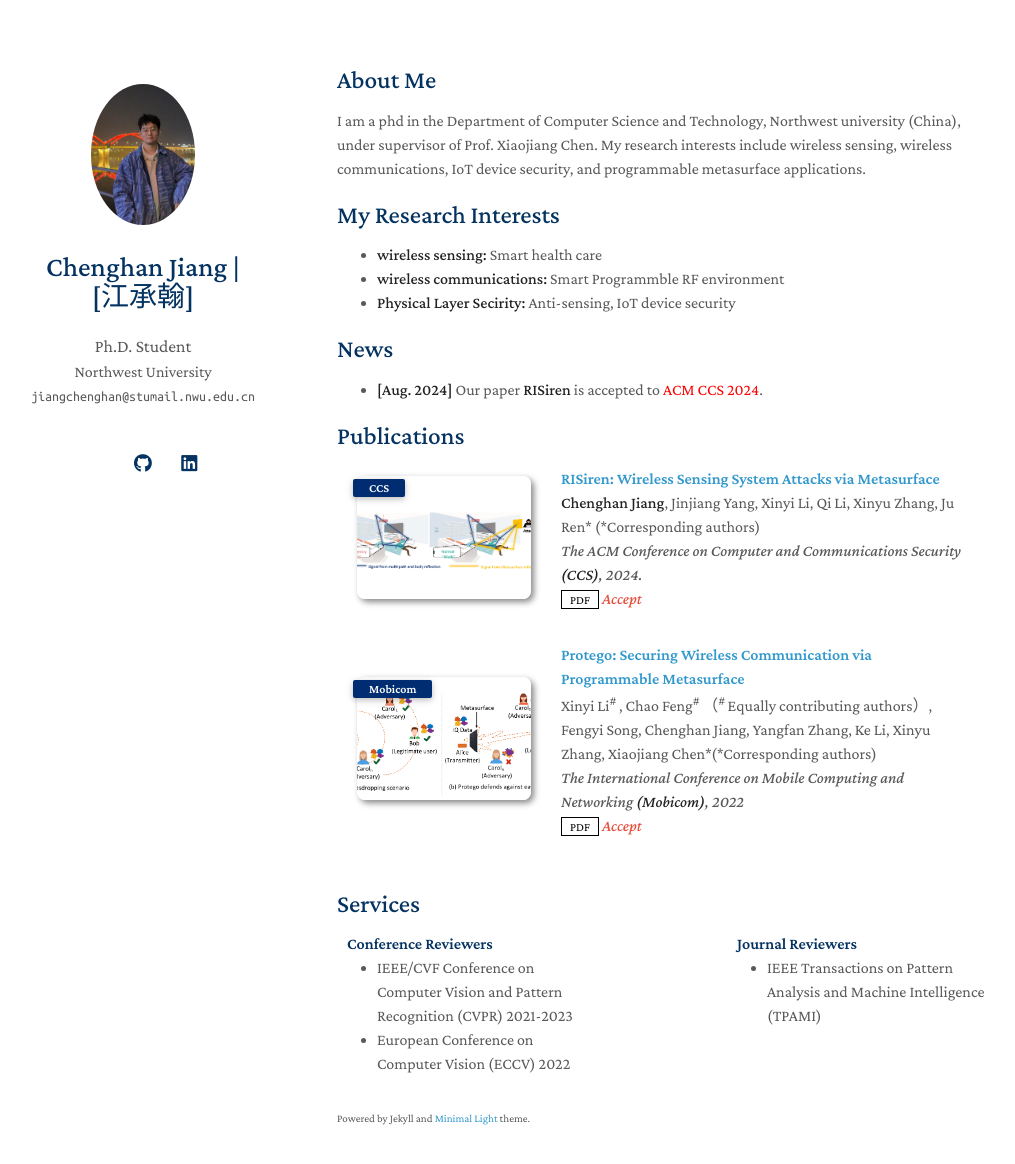
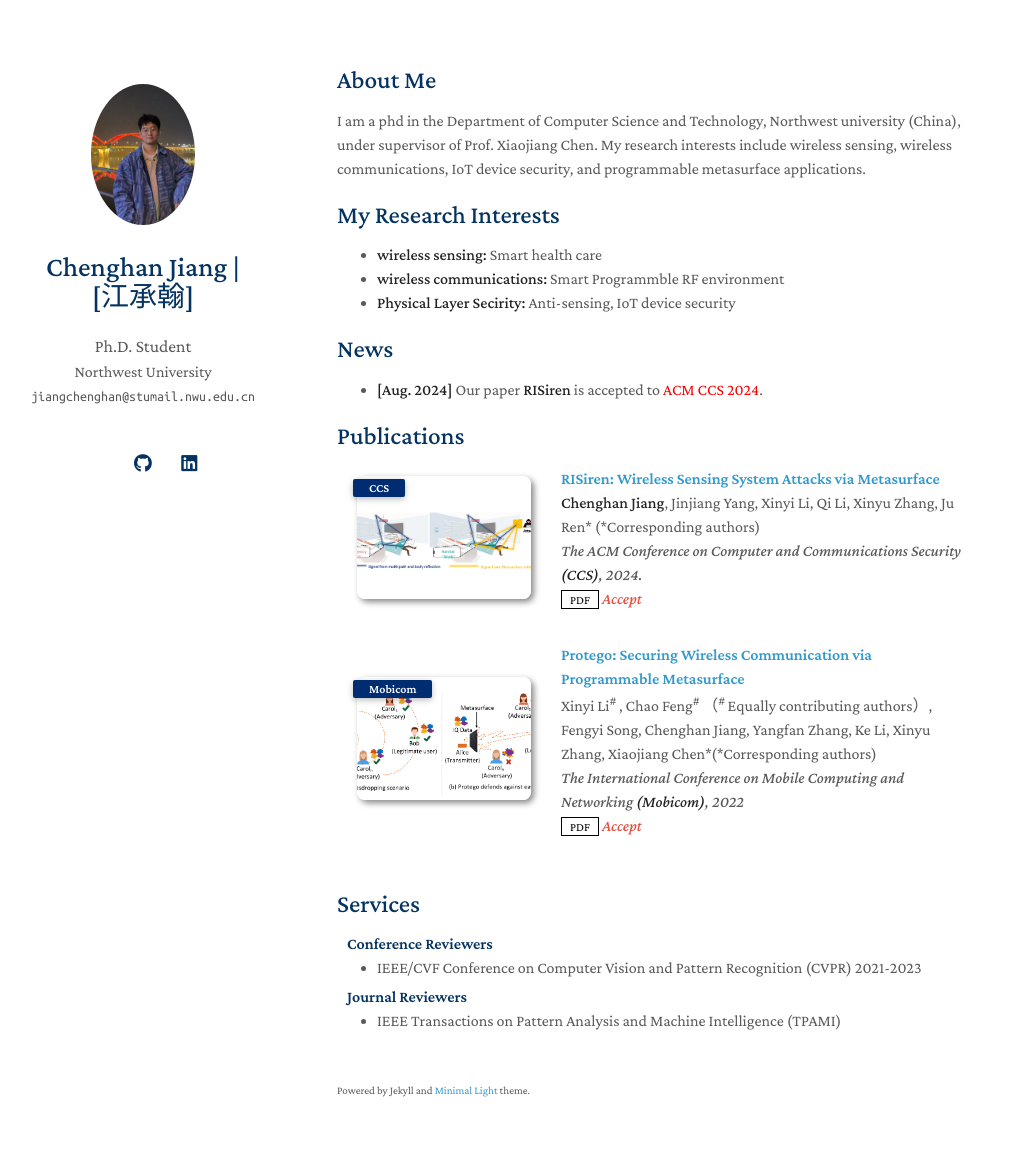
Before and after one commit to HappyChenghan/HappyChenghan.github.io, a Jekyll site: the page built from index.md, in a window 1280 px wide and 1199 px high. Shown: the top 1164 px of the window, without its empty margins (133-1148 px from the left). Built offline with Jekyll 4.4.1, drawn with Linux system fonts in a browser that asks for light colours; a style sheet for code colours, icons or effects is not loaded; our own code applies the rules of GitHub Pages for plain Markdown files.

Commit message:
Update services.md

```diff
--- a/_includes/services.md
+++ b/_includes/services.md
@@ -1,26 +1,16 @@
 ## Services
 
+<h4 style="margin:0 10px 0;">Conference Reviewers</h4>
 
-<!--   <li>IEEE/CVF Conference on Computer Vision and Pattern Recognition (CVPR) 2021-2023 -->
-<!-- <!--   <li><a href="http://iccv2021.thecvf.com/"><autocolor>IEEE/CVF International Conference on Computer Vision (ICCV) 2021</autocolor></a></li> -->
-<!--   <li>European Conference on Computer Vision (ECCV) 2022 -->
+<ul style="margin:0 0 5px;">
+  <li>IEEE/CVF Conference on Computer Vision and Pattern Recognition (CVPR) 2021-2023</li>
+<!--   <li><a href="http://iccv2021.thecvf.com/"><autocolor>IEEE/CVF International Conference on Computer Vision (ICCV) 2021</autocolor></a></li>
+  <li><a href="https://eccv2022.ecva.net/"><autocolor>European Conference on Computer Vision (ECCV) 2022</autocolor></a></li> -->
+</ul>
 
-<div style="display: flex; justify-content: space-between;">
-  <div style="width: 40%;">
-    <h4 style="margin: 0 10px 0;">Conference Reviewers</h4>
-    <ul style="margin: 0 0 5px;">
-      <li>IEEE/CVF Conference on Computer Vision and Pattern Recognition (CVPR) 2021-2023</li>
-      <li>European Conference on Computer Vision (ECCV) 2022</li>
-    </ul>
-  </div>
+<h4 style="margin:0 10px 0;">Journal Reviewers</h4>
 
-  <div style="width: 40%;">
-    <h4 style="margin: 0 10px 0;">Journal Reviewers</h4>
-    <ul style="margin: 0 0 20px;">
-      <li>IEEE Transactions on Pattern Analysis and Machine Intelligence (TPAMI)</li>
-    </ul>
-  </div>
-</div>
-
-<!--   IEEE Transactions on Pattern Analysis and Machine Intelligence (TPAMI) -->
-<!-- </ul> -->
+<ul style="margin:0 0 20px;">
+  <li>IEEE Transactions on Pattern Analysis and Machine Intelligence (TPAMI)</li>
+<!--   <li><a href="https://www.springer.com/journal/11263"><autocolor>International Journal of Computer Vision (IJCV)</autocolor></a></li> -->
+</ul>
```
